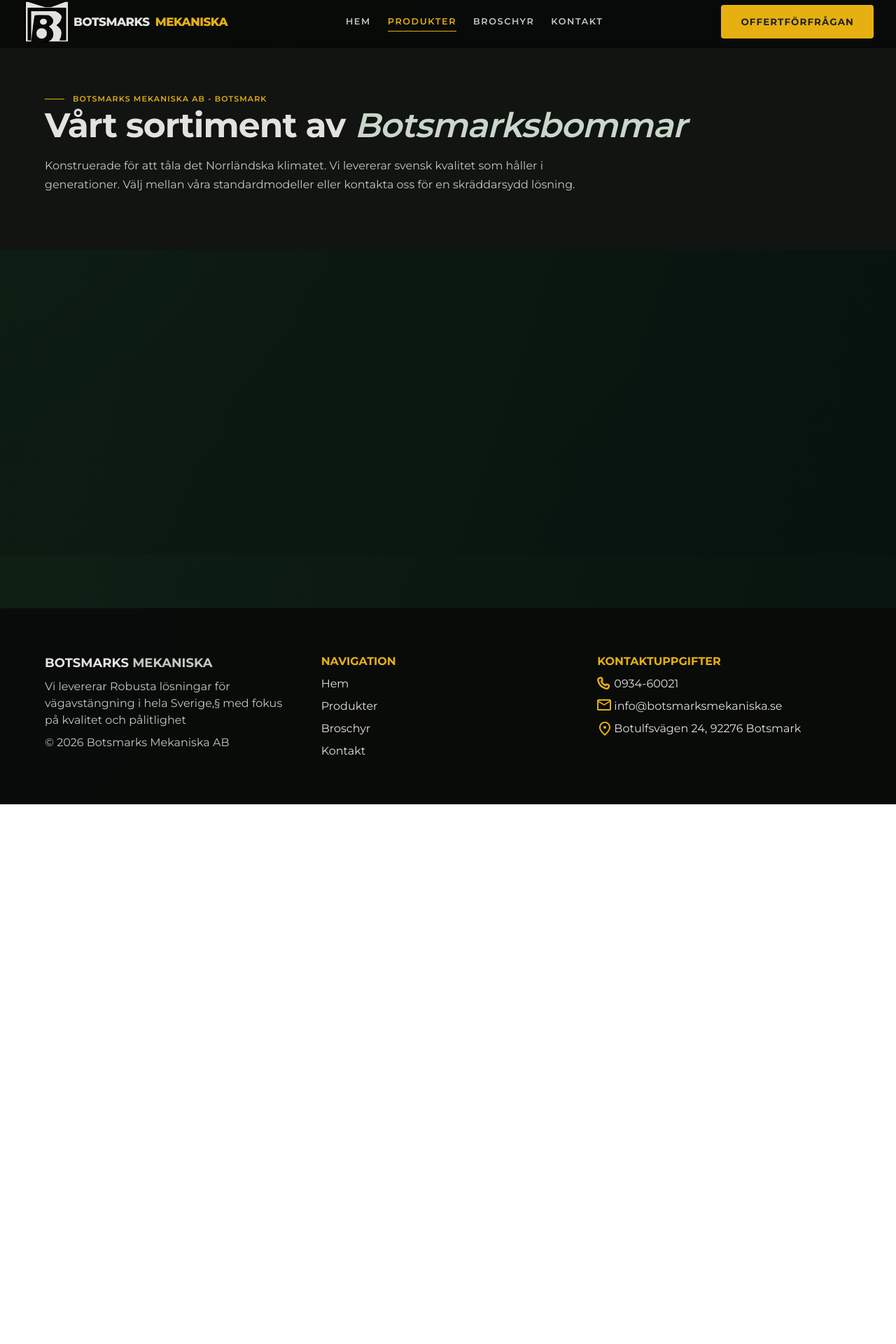
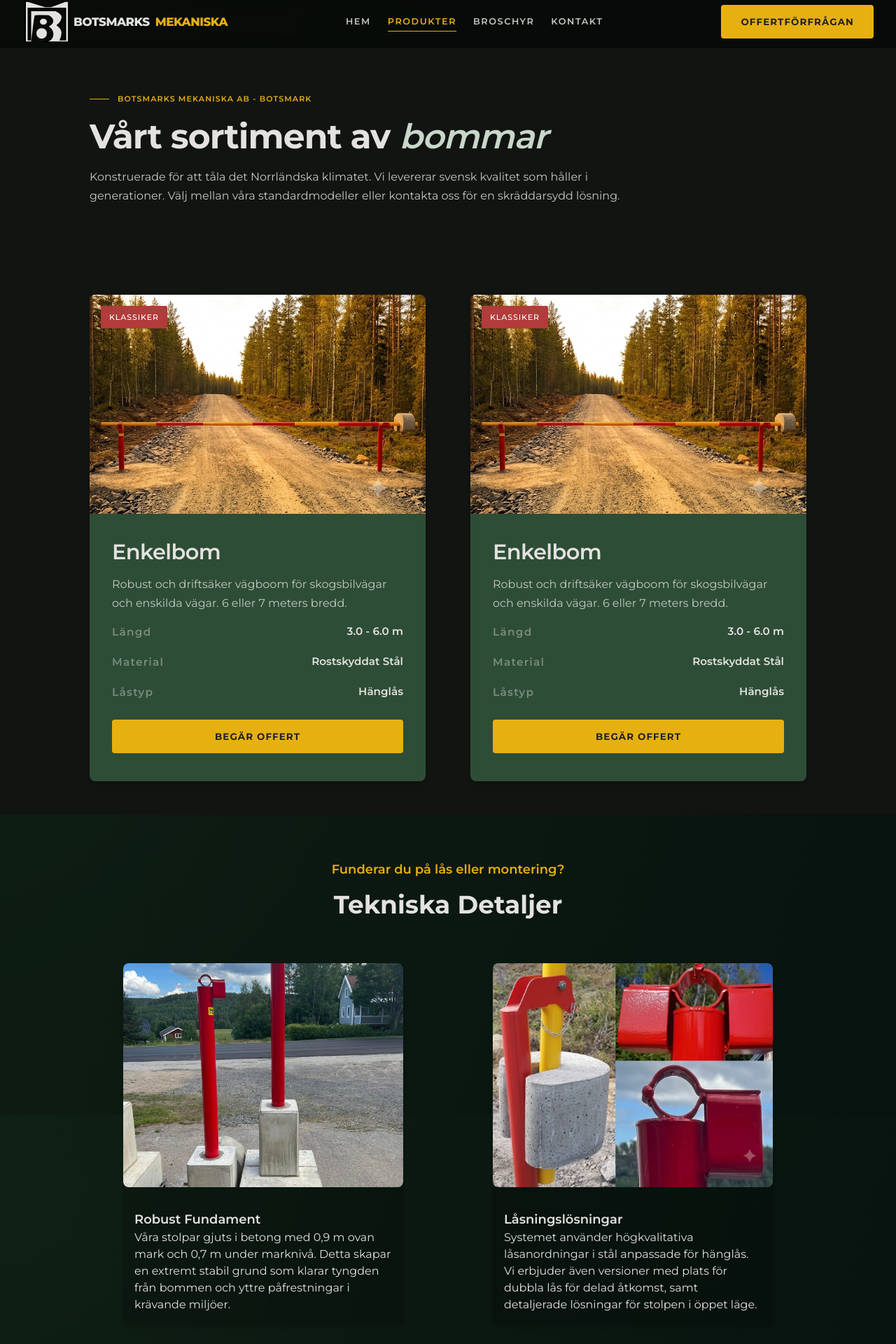
Before and after one commit to Merv1l-Fall/botsmarks-web, a Next.js app: page /produkter in a window 1280 px wide. Shown: the part 7-1927 px from the top of the page at 70% size. Before the commit the page ends 1156 px from the top, so only its background shows below. Built offline with nearby package versions, Linux system fonts and the light colour scheme.

Commit message:
products page is coming along. needs some more work on the technical spec section still

```diff
--- a/src/app/produkter/page.tsx
+++ b/src/app/produkter/page.tsx
@@ -1,12 +1,15 @@
 "use client"
-import ProductsHero from "@/components/sections/ProductsHero"
+import ProductsHero from "@/components/sections/products/ProductsHero"
+import ProductsGrid from "@/components/sections/products/ProductsGrid"
+import ProductsMoreInfo from "@/components/sections/products/ProductsMoreInfo"
 
 const ProductsPage = () => {
 	return (
 		<main className="relative min-h-screen overflow-hidden">
 			<div className="pointer-events-none absolute inset-0 bg-[radial-gradient(circle_at_80%_304%,rgba(180,205,184,0.08),transparent_40%)]" />
 			<ProductsHero />
-
+			<ProductsGrid />
+			<ProductsMoreInfo />
 		</main>
 	)
 }
--- /dev/null
+++ b/src/components/layout/SectionContainer.tsx
@@ -0,0 +1,10 @@
+
+const Container = ({ children, className = "" }: { children: React.ReactNode; className?: string }) => {
+	return (
+		<div className={`mx-auto w-full max-w-[1920px] px-8 md:px-16 ${className}`}>
+			{children}
+		</div>
+	);
+};
+
+export default Container;
--- /dev/null
+++ b/src/components/sections/products/ProductsGrid.tsx
@@ -0,0 +1,18 @@
+import ProductCard from "@/components/ui/ProductCard";
+import SectionContainer from "@/components/layout/SectionContainer";
+
+
+const ProductsGrid = () => {
+	return (
+		<section className="bg-(--background) px-8 py-8 md:px-16 md:py-12 flex justify-center items-center">
+			<SectionContainer>
+				<div className="flex items-center justify-center flex-col md:flex-row gap-8 md:gap-16 w-full">
+					<ProductCard />
+					<ProductCard />
+				</div>
+			</SectionContainer>
+		</section>
+	);
+};
+
+export default ProductsGrid;
--- a/src/components/sections/ProductsHero.tsx
+++ b/src/components/sections/products/ProductsHero.tsx
@@ -1,19 +1,19 @@
-
+import SectionContainer from "@/components/layout/SectionContainer";
 
 const ProductsHero = () => {
 	return (
-		<section className="relative flex flex-col py-16 px-8 md:p-16 bg-(--background)">
-			<div className=" reveal-up">
+		<section className="relative flex flex-col  py-16 px-8 md:p-16 bg-(--background)">
+			<SectionContainer>
 				<div className="flex items-center gap-3 text-[0.69rem] font-semibold uppercase tracking-widest text-(--accent-yellow)">
 					<span className="h-px w-7 bg-(--accent-yellow)" />
 					BOTSMARKS MEKANISKA AB - BOTSMARK
 				</div>
-				<h1 className="text-balance text-[2rem] font-bold leading-[1.2] tracking-[-0.02em] text-(--foreground) sm:text-[2.35rem] lg:text-[3.05rem]">Vårt sortiment av <em className="font-semibold italic text-[#c8d7c9]">Botsmarksbommar</em></h1>
+				<h1 className="text-balance mt-4 text-[2rem] font-bold leading-[1.2] tracking-[-0.02em] text-(--foreground) sm:text-[2.35rem] lg:text-[3.05rem]">Vårt sortiment av <em className="font-semibold italic text-[#c8d7c9]">bommar</em></h1>
 
 				<p className="max-w-3xl text-[1rem] leading-[1.65] text-(--foreground-muted) py-4">
 					Konstruerade för att tåla det Norrländska klimatet. Vi levererar svensk kvalitet som håller i generationer. Välj mellan våra standardmodeller eller kontakta oss för en skräddarsydd lösning.
 				</p>
-			</div>
+		</SectionContainer>
 		</section>
 	)
 }
--- /dev/null
+++ b/src/components/sections/products/ProductsMoreInfo.tsx
@@ -0,0 +1,53 @@
+import SectionContainer from "@/components/layout/SectionContainer";
+import Image from "next/image";
+
+const ProductsMoreInfo = () => {
+	return (
+		<section className="p-8 md:p-16 py-24">
+			<SectionContainer className="flex flex-col gap-16 items-center">
+			<div className="flex flex-col gap-4">
+				<p className="text-center text-(--accent-yellow) text-lg font-semibold">
+					Funderar du på lås eller montering?
+				</p>
+				<h2 className="text-4xl font-bold text-(--foreground) text-center">Tekniska Detaljer</h2>
+			</div>
+
+			<div className="flex flex-col gap-8 md:flex-row md:gap-32">
+				<div className="flex flex-col gap-4 w-100 bg-black/20 rounded-md shadow-md">
+					<Image
+						src="/robust_fundament.jpg"
+						alt="Robust fundament i betong för Botsmarks-bom"
+						width={440}
+						height={480}
+						className="rounded-lg object-cover h-80"
+					/>
+					<div className="p-4">
+					<h3 className="text-lg font-semibold text-(--foreground)">Robust Fundament</h3>
+					<p>
+						Våra stolpar gjuts i betong med 0,9 m ovan mark och 0,7 m under marknivå. Detta skapar en extremt stabil grund som klarar tyngden från bommen och yttre påfrestningar i krävande miljöer.
+					</p>
+
+					</div>
+				</div>
+				<div className="flex flex-col gap-4 w-100 bg-black/20 rounded-md shadow-md">
+					<Image
+						src="/lasning.png"
+						alt="Olika låsningslösningar för Botsmarks-bom, samt en bild av bommens motvikt i uppfällt läge"
+						width={440}
+						height={480}
+						className="rounded-lg object-cover h-80"
+					/>
+					<div className="p-4">
+						<h3 className="text-lg font-semibold text-(--foreground)">Låsningslösningar</h3>
+						<p>
+							Systemet använder högkvalitativa låsanordningar i stål anpassade för hänglås. Vi erbjuder även versioner med plats för dubbla lås för delad åtkomst, samt detaljerade lösningar för stolpen i öppet läge.
+						</p>
+					</div>
+				</div>
+			</div>
+			</SectionContainer>
+		</section>
+	)
+}
+
+export default ProductsMoreInfo
--- /dev/null
+++ b/src/components/ui/ProductCard.tsx
@@ -0,0 +1,67 @@
+import Button from "@/components/ui/button";
+import Image from "next/image";
+
+const ProductCard = () => {
+	return (
+		<article className="overflow-hidden rounded-lg bg-(--surface-high) text-(--foreground) shadow-md ">
+			<div className="relative">
+				<Image
+					src="/enbom_skogsvag.png"
+					alt="Enkelbom på en skogsväg"
+					width={1200}
+					height={900}
+					className="h-auto w-full object-cover"
+				/>
+				<div className="absolute left-4 top-4 inline-flex h-8 items-center rounded-xs bg-(--barrier-red) px-3 text-[0.69rem] font-medium uppercase tracking-[0.08em] text-white">
+					Klassiker
+				</div>
+			</div>
+
+			<div className="flex flex-col gap-7 px-6 py-8 md:px-8 md:py-10">
+				<div className="flex flex-col gap-4">
+					<div className="space-y-4">
+						<h2 className="text-[1.9rem] font-semibold leading-none tracking-[-0.02em] text-(--foreground)">
+							Enkelbom
+						</h2>
+						<p className="max-w-xl text-[1rem] leading-[1.7] text-(--foreground-muted)">
+							Robust och driftsäker vägboom för skogsbilvägar och enskilda vägar. 6 eller 7 meters bredd.
+						</p>
+					</div>
+
+					<dl className="grid gap-y-5">
+						<div className="grid grid-cols-[1fr_auto] items-center gap-4">
+							<dt className="text-[0.96rem] font-semibold tracking-[0.08em] text-[rgba(227,226,224,0.42)]">
+								Längd
+							</dt>
+							<dd className="text-[0.95rem] font-semibold text-(--foreground)">3.0 - 6.0 m</dd>
+						</div>
+						<div className="grid grid-cols-[1fr_auto] items-center gap-4">
+							<dt className="text-[0.96rem] font-semibold tracking-[0.08em] text-[rgba(227,226,224,0.42)]">
+								Material
+							</dt>
+							<dd className="text-[0.95rem] font-semibold text-(--foreground)">Rostskyddat Stål</dd>
+						</div>
+						<div className="grid grid-cols-[1fr_auto] items-center gap-4">
+							<dt className="text-[0.96rem] font-semibold tracking-[0.08em] text-[rgba(227,226,224,0.42)]">
+								Låstyp
+							</dt>
+							<dd className="text-[0.95rem] font-semibold text-(--foreground)">Hänglås</dd>
+						</div>
+					</dl>
+				</div>
+
+				<div className="flex items-center gap-4">
+					<Button
+						type="button"
+						variant="primary"
+						className="flex h-12 flex-1 items-center justify-center"
+					>
+						Begär offert
+					</Button>
+				</div>
+			</div>
+		</article>
+	);
+};
+
+export default ProductCard;
```
Also changed, not shown: public/lasning.png (added), public/robust_fundament.JPG (added).
